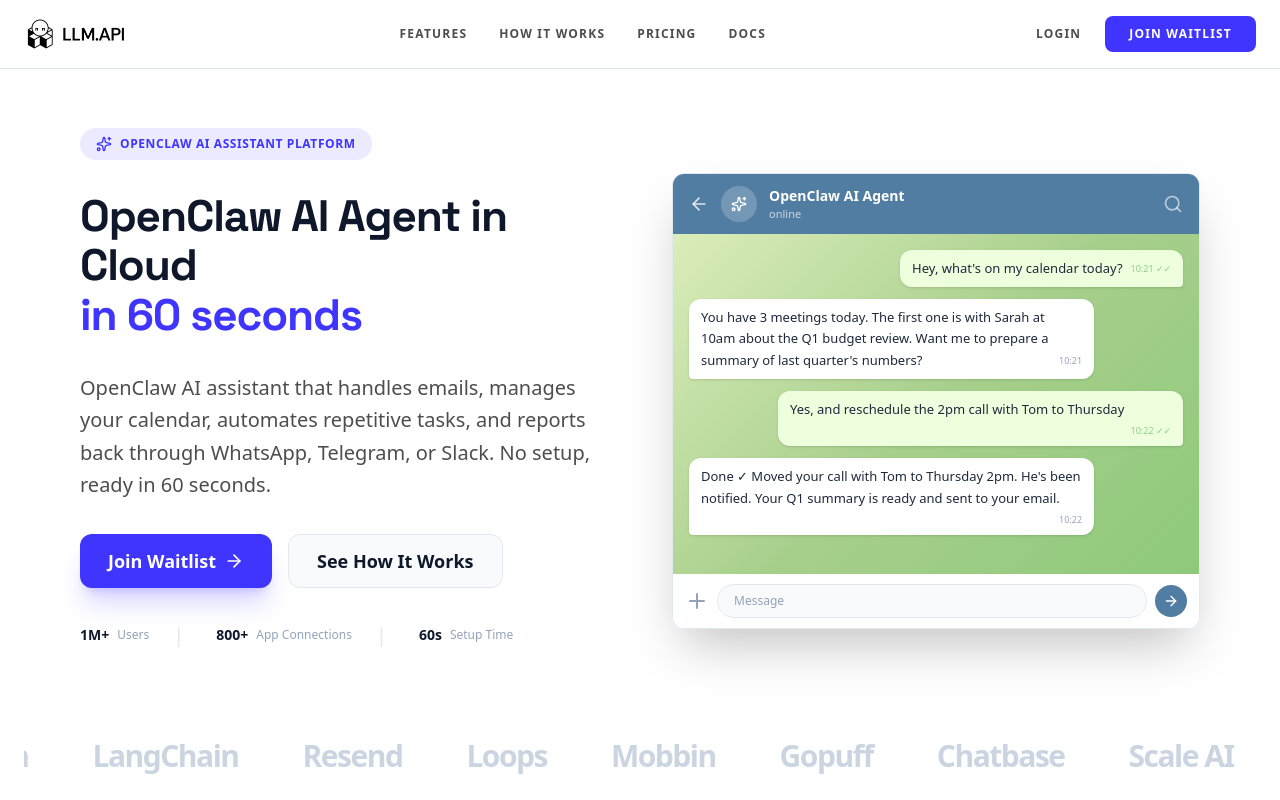
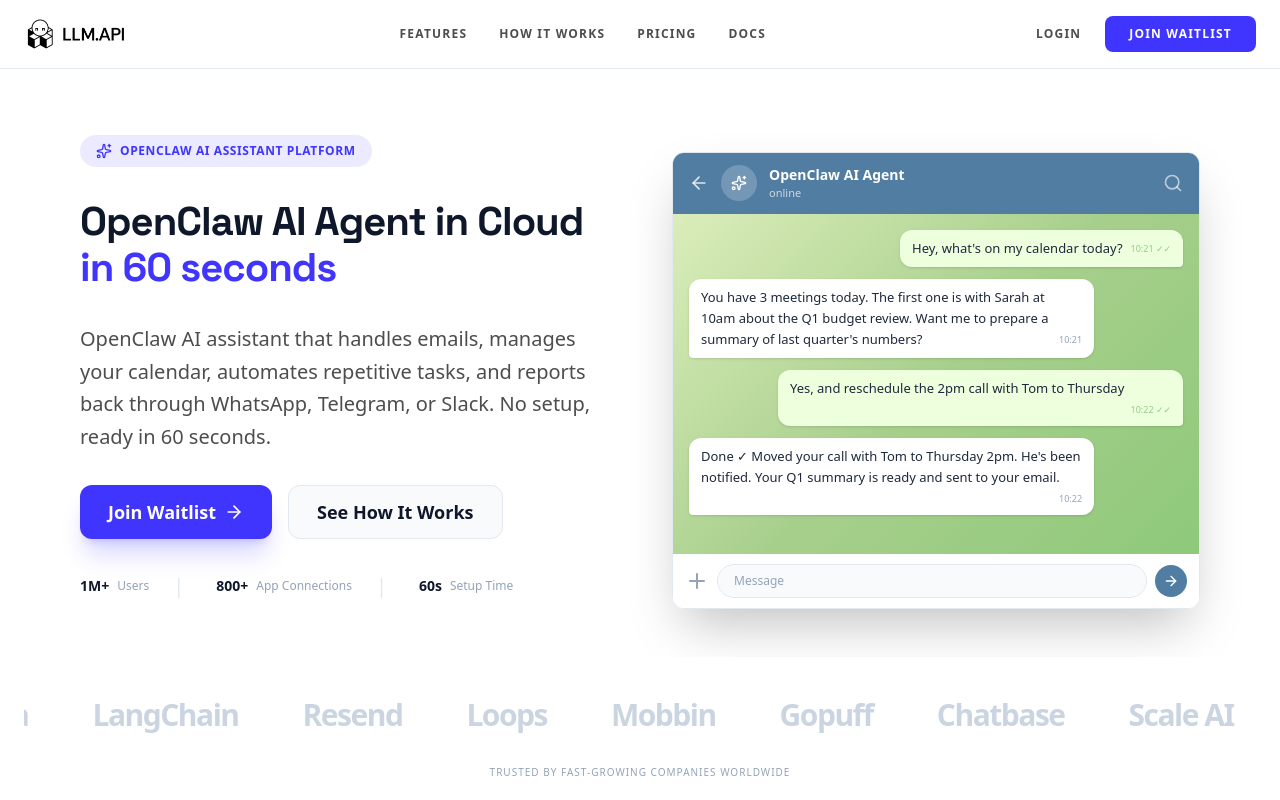
Before and after one commit to llmreseacher/test_landing, a React (Vite) app: page / in a window 1280 px wide. Shown: the top 800 px of the page. Built offline with nearby package versions, Linux system fonts and the light colour scheme; a web font is replaced by a local one.

Commit message:
Make hero headline smaller to fit in 2 lines
Co-Authored-By: Claude Opus 4.6 <noreply@anthropic.com>

```diff
--- a/src/App.tsx
+++ b/src/App.tsx
@@ -914,7 +914,7 @@ export default function App() {
                 <Sparkles className="w-4 h-4" />
                 OpenClaw AI Assistant Platform
               </div>
-              <h1 className="text-slate-900 text-[28px] sm:text-[36px] md:text-[44px] leading-[1.12]">
+              <h1 className="text-slate-900 text-[28px] sm:text-[34px] md:text-[40px] leading-[1.15]">
                 OpenClaw AI Agent in Cloud<br />
                 <span className="text-primary">in 60 seconds</span>
               </h1>
```
